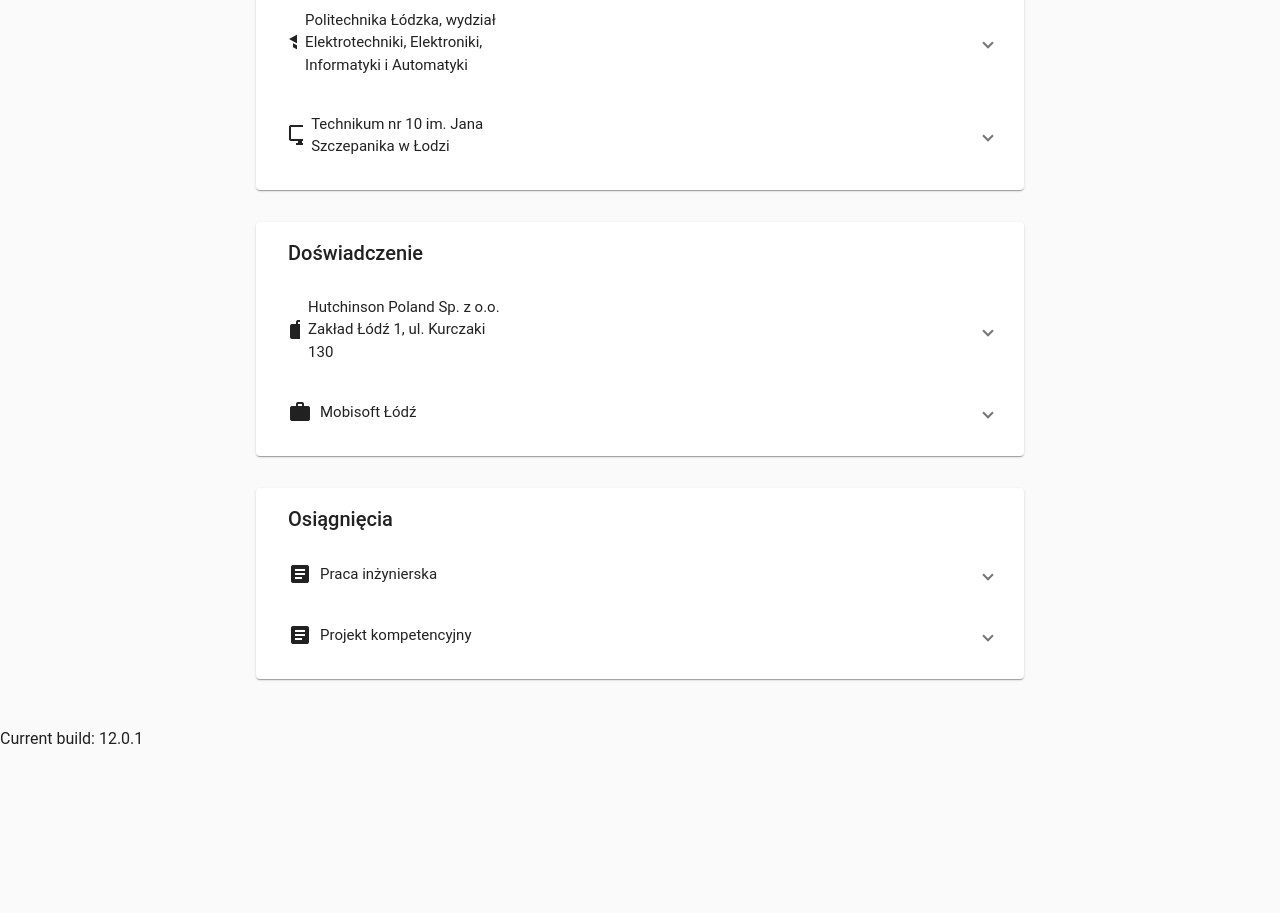
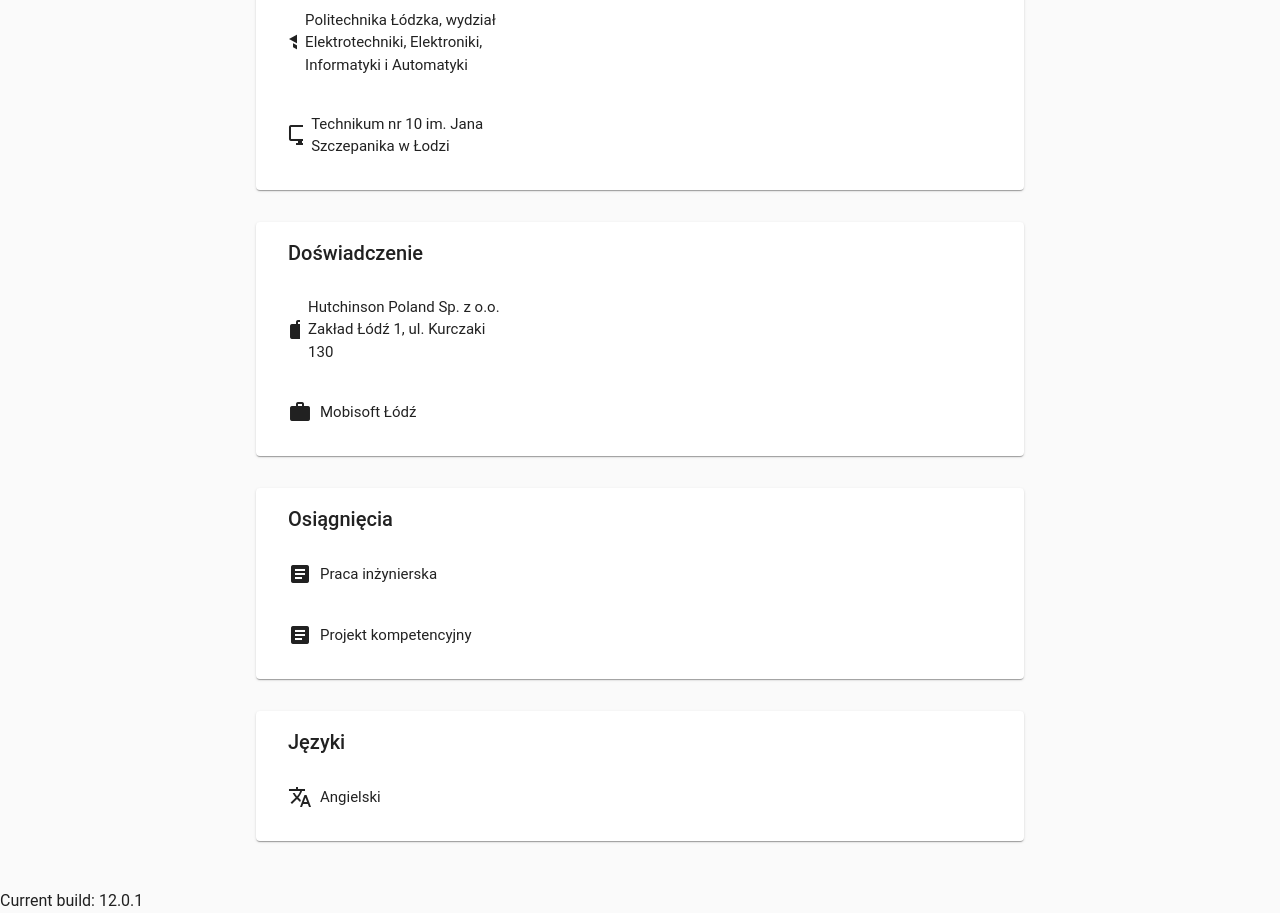
Before and after one commit to startled-cat/cv, an Angular app: page / in a window 1280 px wide. Shown: the part 560-1473 px from the top of the page. Before the commit the page ends 1311 px from the top, so only its background shows below. Built offline with nearby package versions, Linux system fonts and the light colour scheme.

Commit message:
2 files modified

```diff
--- a/src/app/main-content.html
+++ b/src/app/main-content.html
@@ -187,6 +187,31 @@
 
       </mat-card-content>
     </mat-card>
+    <mat-card class="example-card">
+      <mat-card-header>
+        <mat-card-title>Języki</mat-card-title>
+      </mat-card-header>
+      <mat-card-content>
+
+        <ng-container *ngFor="let lang of languages">
+          <mat-expansion-panel [hideToggle]="hideExpansionToggles">
+            <mat-expansion-panel-header>
+              <mat-panel-title>
+                <mat-icon class="me-2">translate</mat-icon>{{lang.name}}
+              </mat-panel-title>
+              <mat-panel-description>
+
+              </mat-panel-description>
+            </mat-expansion-panel-header>
+            {{lang.level}}
+          </mat-expansion-panel>
+
+
+
+        </ng-container>
+
+      </mat-card-content>
+    </mat-card>
 
   </div>
 </mat-drawer-container>
--- a/src/app/main-content.ts
+++ b/src/app/main-content.ts
@@ -24,19 +24,22 @@ export interface DrawerSettings {
   backdrop: boolean;
 }
 
+export interface Skill {
+  name: string;
+  level: string;
+}
+
 @Component({
   selector: 'main-content',
   templateUrl: 'main-content.html',
   styleUrls: ['main-content.css']
 })
 export class MainContent {
-
-  hideExpansionToggles:boolean = false;
+  hideExpansionToggles: boolean = true;
   drawerSettings: DrawerSettings = {
     mode: 'over',
     backdrop: true
   };
-
   showFiller = false;
 
   achievements: Achievement[] = [
@@ -128,6 +131,13 @@ export class MainContent {
       tags: []
     }
   ];
+
+  languages: Skill[] = [
+    {
+      name: 'Angielski',
+      level: 'C1'
+    }
+  ];
 }
 
 /**  Copyright 2021 Google LLC. All Rights Reserved.
```
